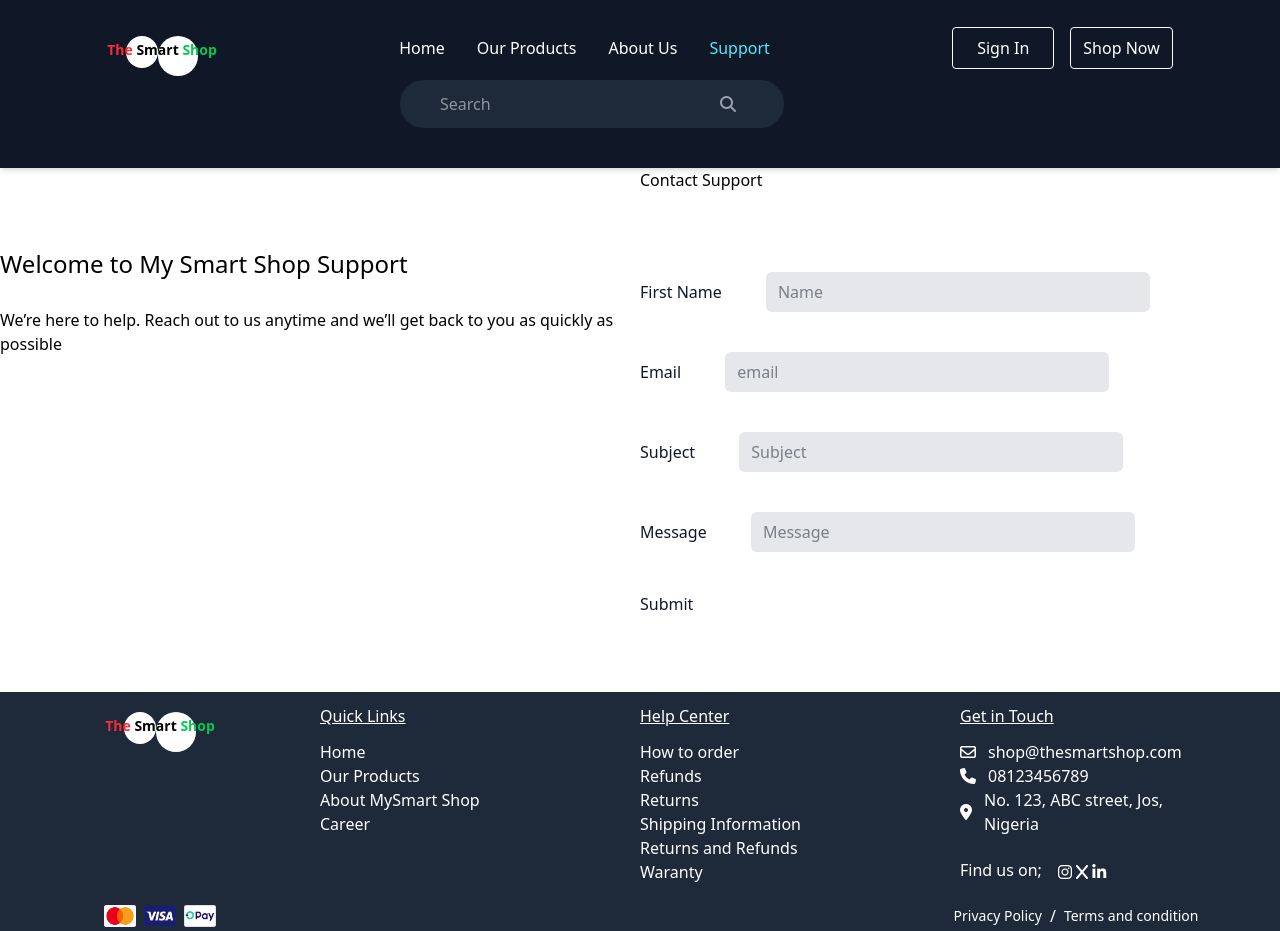
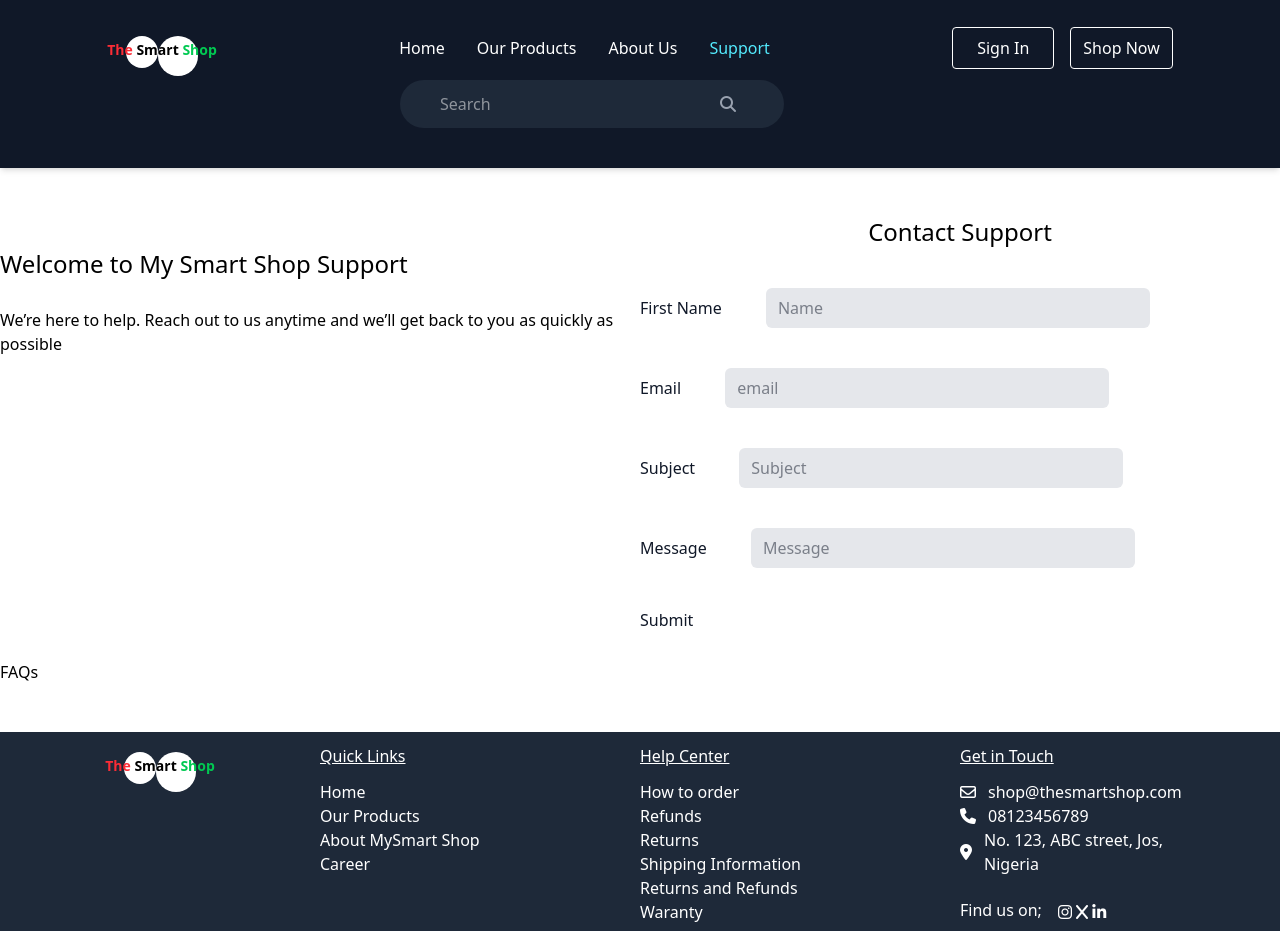
Before and after one commit to ChyyamakaU/smartwatch-project, a website: page support.html in a window 1280 px wide. Shown: the top 931 px of the page. Drawn offline with Linux system fonts and the light colour scheme.

Commit message:
commit 16

```diff
--- a/support.html
+++ b/support.html
@@ -71,9 +71,9 @@
                 </div>
 
 
-                <div>
-                    <h4>Contact Support</h4>
-                    <div class="text-gray-900 mt-20 mb-7">
+                <div class="mt-12">
+                    <h4 class="text-center font-medium text-2xl">Contact Support</h4>
+                    <div class="text-gray-900 mt-10 mb-7">
 
                         <form action="Contact Support">
                             <label for="fname">First Name</label>
@@ -100,7 +100,11 @@
 
         </section>
 
+<section>
 
+
+    FAQs
+</section>
 
 
 
```
